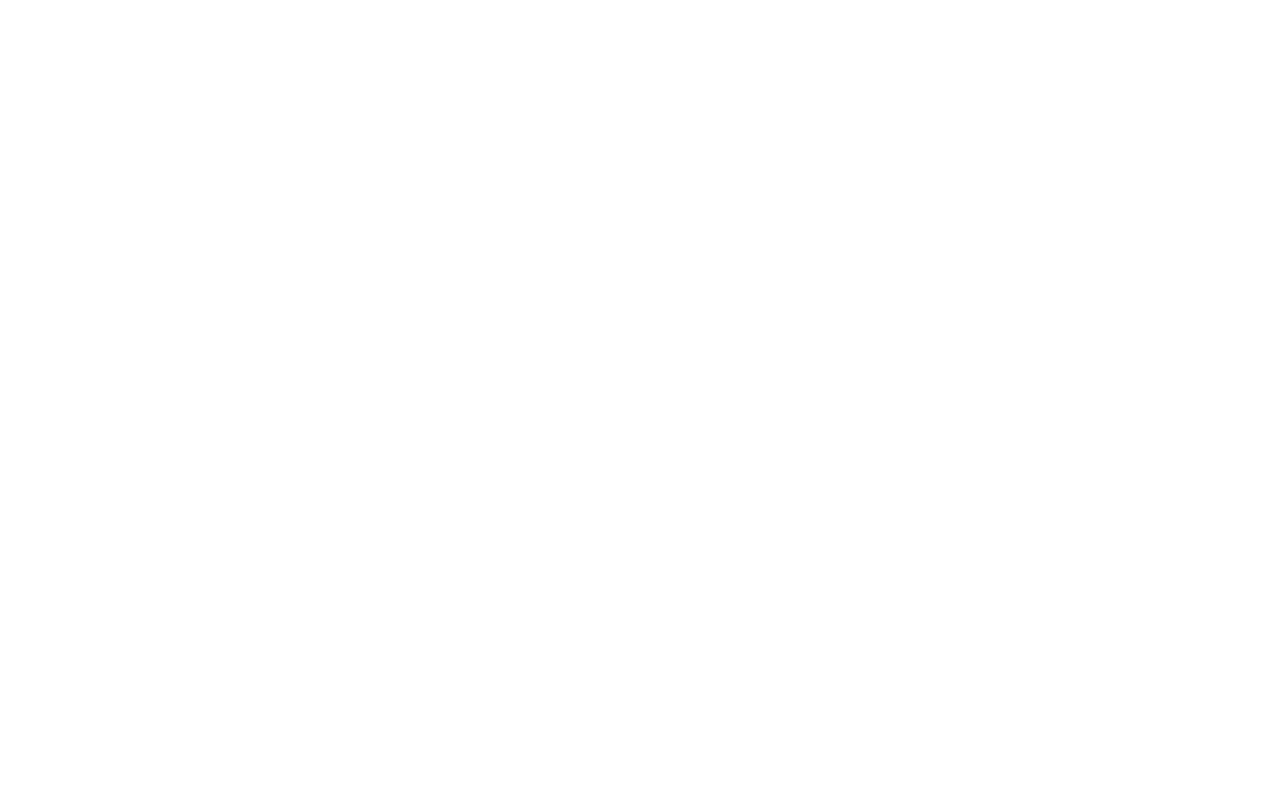
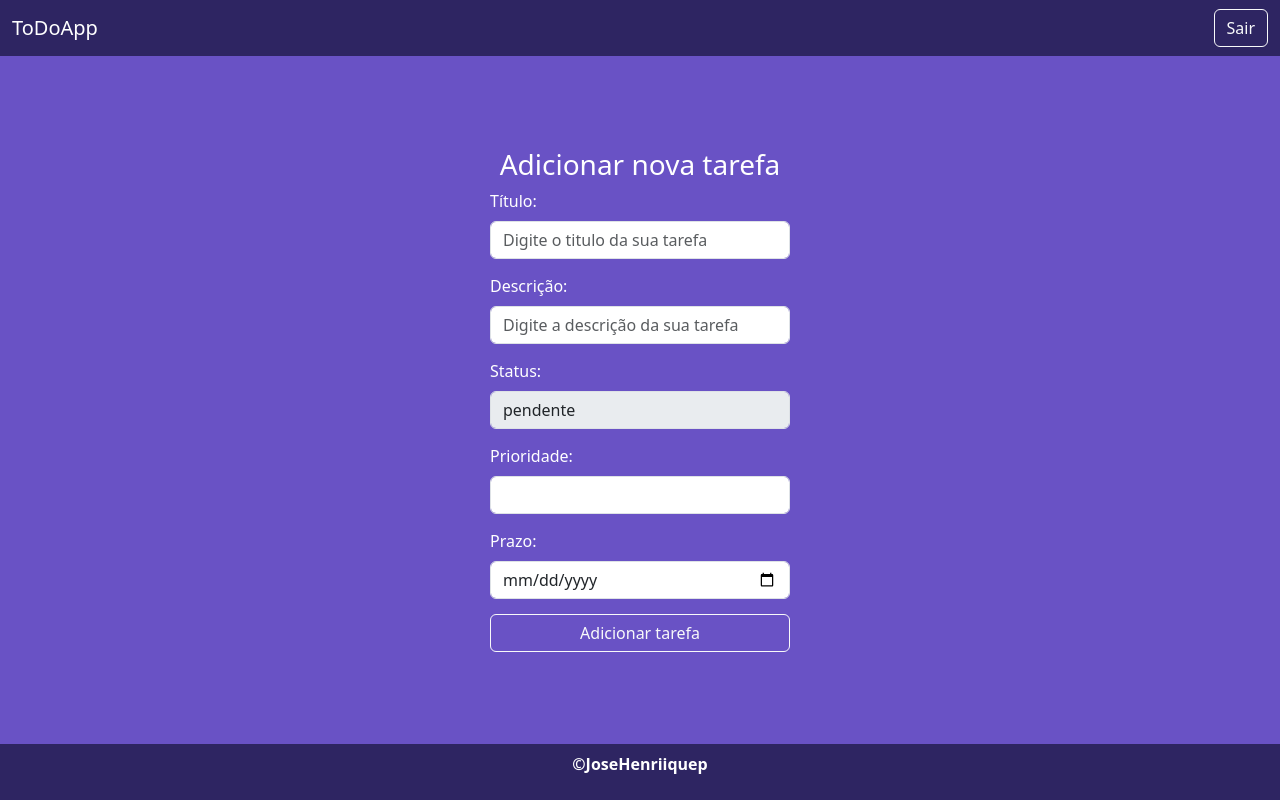
Before and after one commit to JoseHenriiquep/Todo-app, an Angular app in the folder todo-app-frontend/: page /task-form in a window 1280 px wide. Before the commit this address led to /. Built offline with nearby package versions, Linux system fonts and the light colour scheme.

Commit message:
formulario para criação de task + token interceptor + criando os models no front end

```diff
--- a/todo-app-frontend/src/app/app.config.ts
+++ b/todo-app-frontend/src/app/app.config.ts
@@ -3,9 +3,10 @@
 
 import { routes } from './app.routes';
 import { provideClientHydration, withEventReplay } from '@angular/platform-browser';
-import { provideHttpClient, withFetch } from '@angular/common/http';
+import {  HTTP_INTERCEPTORS, provideHttpClient, withFetch, withInterceptors } from '@angular/common/http';
 import { provideToastr } from 'ngx-toastr';
 import { provideAnimations } from '@angular/platform-browser/animations';
+import { TokenInterceptor } from './interceptors/token.interceptor';
 
 export const appConfig: ApplicationConfig = {
   providers: [
@@ -14,6 +15,9 @@
     provideToastr(),
     provideAnimations(),
     provideClientHydration(withEventReplay()),
-    provideHttpClient(withFetch()),
+    provideHttpClient(
+      withFetch(),
+      withInterceptors([TokenInterceptor])
+    )
   ]
 };
--- a/todo-app-frontend/src/app/app.routes.ts
+++ b/todo-app-frontend/src/app/app.routes.ts
@@ -2,6 +2,8 @@
 import { LoginComponent } from './components/auth/login/login.component';
 import { RegisterComponent } from './components/auth/register/register.component';
 import { TaskListComponent } from './components/tasks/task-list/task-list.component';
+import { TaskFormComponent } from './components/tasks/task-form/task-form.component';
+import { TaskDetailComponent } from './components/tasks/task-detail/task-detail.component';
 import { authGuard } from './guard/auth.guard';
 import { HeaderComponent } from './components/shared/header/header.component';
 
@@ -20,7 +22,12 @@
         canActivate: [authGuard]
     },
     {
-        path: "header",
-        component: HeaderComponent
+        path: "task-form",
+        component: TaskFormComponent
+    },
+    {
+        path: "task-detail",
+        component: TaskDetailComponent,
+        canActivate: [authGuard]
     }
 ];
--- a/todo-app-frontend/src/app/components/shared/footer/footer.component.css
+++ b/todo-app-frontend/src/app/components/shared/footer/footer.component.css
@@ -1,5 +1,5 @@
 footer{
-    padding: 15px;
+    padding: 8px;
     background-color: #2e2562;
 }
 p{
--- a/todo-app-frontend/src/app/components/tasks/task-form/task-form.component.css
+++ b/todo-app-frontend/src/app/components/tasks/task-form/task-form.component.css
@@ -0,0 +1,20 @@
+main{
+    height: 100vh;
+}
+#container{
+    height: 100%;
+    background-color: #6952c5;
+}
+h3{
+    color: #fff;
+}
+form{
+    gap: 15px;
+}
+input{
+    height: auto;
+    width: 300px;
+}
+label{
+    color: white;
+}
--- a/todo-app-frontend/src/app/components/tasks/task-form/task-form.component.html
+++ b/todo-app-frontend/src/app/components/tasks/task-form/task-form.component.html
@@ -1 +1,71 @@
-<p>task-form works!</p>
+<main class="d-flex flex-column justify-content-between">
+    <app-header></app-header>
+    <div class="d-flex align-items-center justify-content-center flex-column" id="container">
+        <h3>Adicionar nova tarefa</h3>
+        <form (ngSubmit)="submit()" [formGroup]="taskForm" class="d-flex flex-column">
+            <div>
+                <label for="title" class="form-label">Título:</label>
+                <input
+                type="text"
+                id="title"
+                class="form-control"
+                formControlName="title"
+                placeholder="Digite o titulo da sua tarefa"
+                required>
+                <div *ngIf="title.invalid && (title.dirty || title.touched || submitted)">
+                    <small *ngIf="title.errors?.['required']">O título é obrigatório</small>
+                </div>
+            </div>
+            <div>
+                <label for="description" class="form-label">Descrição:</label>
+                <input
+                type="text"
+                id="description"
+                class="form-control"
+                formControlName="description"
+                placeholder="Digite a descrição da sua tarefa"
+                required>
+                <div *ngIf="description.invalid && (description.dirty || description.touched || submitted)">
+                    <small *ngIf="description.errors?.['required']">A descrição é obrigatória</small>
+                </div>
+            </div>
+            <div>
+                <label for="status" class="form-label">Status:</label>
+                <input
+                class="form-control"
+                id="status"
+                type="text"
+                formControlName="status"
+                aria-label="Status da tarefa">
+            </div>
+            <div>
+                <label for="priority" class="form-label">Prioridade:</label>
+                <select
+                type="text"
+                id="priority"
+                class="form-control"
+                formControlName="priority"
+                required>
+                    <option value="baixa">Baixa</option>
+                    <option value="media">Media</option>
+                    <option value="alta">Alta</option>
+                </select>
+            </div>
+            <div>
+                <label for="dueDate" class="form-label">Prazo:</label>
+                <input
+                type="date"
+                id="dueDate"
+                class="form-control"
+                formControlName="dueDate"
+                placeholder="Selecione o prazo para a sua tarefa:"
+                required>
+                <div *ngIf="dueDate.invalid && (dueDate.dirty || dueDate.touched || submitted)">
+                    <small *ngIf="dueDate.errors?.['required']">O prazo é obrigatório</small>
+                </div>
+            </div>
+            <button type="submit" class="btn btn-outline-light" >Adicionar tarefa</button>
+        </form>
+    </div>
+    <app-footer></app-footer>
+</main>
--- a/todo-app-frontend/src/app/components/tasks/task-form/task-form.component.ts
+++ b/todo-app-frontend/src/app/components/tasks/task-form/task-form.component.ts
@@ -1,11 +1,76 @@
-import { Component } from '@angular/core';
+import { CommonModule } from '@angular/common';
+import { Component, EventEmitter, Output } from '@angular/core';
+import { Router } from '@angular/router';
+import { TaskService } from '../../../services/task.service';
+import { ToastrService } from 'ngx-toastr';
+import { FormControl, FormGroup, ReactiveFormsModule, Validators } from '@angular/forms';
+import { HeaderComponent } from '../../shared/header/header.component';
+import { FooterComponent } from '../../shared/footer/footer.component';
+import { Task } from '../../../models/task.model';
 
 @Component({
   selector: 'app-task-form',
-  imports: [],
+  imports: [
+    ReactiveFormsModule,
+    CommonModule,
+    HeaderComponent,
+    FooterComponent
+  ],
   templateUrl: './task-form.component.html',
   styleUrl: './task-form.component.css'
 })
 export class TaskFormComponent {
+  @Output("submit") onSubmit = new EventEmitter();
+  @Output("navigate") onNavigate = new EventEmitter();
 
+  taskForm!: FormGroup;
+
+  constructor(
+    private router: Router,
+    private taskService : TaskService,
+    private toastService: ToastrService
+  ){
+    this.taskForm = new FormGroup({
+      title: new FormControl('', [Validators.required]),
+      description: new FormControl('', [Validators.required, Validators.minLength(10)]),
+      status: new FormControl({ value: 'pendente', disabled: true }, [Validators.required]),
+      priority: new FormControl('', [Validators.required]),
+      dueDate: new FormControl('', [Validators.required])
+    })
+  }
+
+  get title(){
+    return this.taskForm.get('title')!;
+  };
+  get description(){
+    return this.taskForm.get('description')!;
+  };
+  get status(){
+    return this.taskForm.get('status')!;
+  };
+  get priority(){
+    return this.taskForm.get('priority')!;
+  };
+  get dueDate(){
+    return this.taskForm.get('dueDate')!;
+  };
+
+  submitted = false;
+
+  submit(){
+    this.submitted = true;
+
+    this.onSubmit.emit();
+
+    const formData = this.taskForm.getRawValue();
+    formData.dueDate = new Date(formData.dueDate);
+
+    this.taskService.createTask(formData).subscribe({
+      next: () => {
+        this.toastService.success("Tarefa criada com sucesso!");
+        this.router.navigate(["/task-list"]);
+      },
+      error: () => this.toastService.error("Erro ao criar nova tarefa")
+    })
+  }
 }
--- a/todo-app-frontend/src/app/interceptors/token.interceptor.ts
+++ b/todo-app-frontend/src/app/interceptors/token.interceptor.ts
@@ -0,0 +1,19 @@
+import { HttpEvent, HttpHandlerFn, HttpInterceptorFn, HttpRequest } from "@angular/common/http";
+import { Observable } from "rxjs";
+
+export const TokenInterceptor: HttpInterceptorFn = (
+    req: HttpRequest<unknown>,
+    next: HttpHandlerFn
+):Observable<HttpEvent<unknown>> => {
+    const token = localStorage.getItem('token');
+    if (token) {
+        const tokenReq = req.clone({
+            setHeaders:{
+                'Content-Type': 'application/json',
+                Authorization: `Bearer ${token}`
+            }
+        }) ;
+        return next(tokenReq);
+        }
+    return next(req);
+}
--- a/todo-app-frontend/src/app/models/user.model.ts
+++ b/todo-app-frontend/src/app/models/user.model.ts
@@ -0,0 +1,6 @@
+export interface User {
+    id?: string;
+    name: string;
+    email: string;
+    token?: string;
+  }
--- a/todo-app-frontend/src/app/services/task.service.ts
+++ b/todo-app-frontend/src/app/services/task.service.ts
@@ -0,0 +1,33 @@
+import { HttpClient } from "@angular/common/http";
+import { Injectable } from "@angular/core";
+import { Observable, tap } from "rxjs";
+import { Router } from '@angular/router';
+import { Task } from "../models/task.model";
+
+@Injectable({
+    providedIn: "root"
+})
+export class TaskService{
+
+    private url = "http://localhost:3000";
+
+    constructor(
+        private httpClient: HttpClient,
+    ){}
+
+    createTask(task: Task): Observable<Task>{
+        return this.httpClient.post<Task>(`${this.url}/newTask`, task)
+    }
+
+    getTask(): Observable<Task[]>{
+        return this.httpClient.get<Task[]>(`${this.url}/tasks`)
+    }
+
+    updateTask(id: string): Observable<Task>{
+        return this.httpClient.get<Task>(`${this.url}/editTask/${id}`);
+    }
+
+    deleteTask(id: string): Observable<Task>{
+        return this.httpClient.get<Task>(`${this.url}/deleteTask/${id}`);
+    }
+}
```
Also changed, not shown: todo-app-frontend/src/app/models/task.model.ts (+9 -0 lines).
